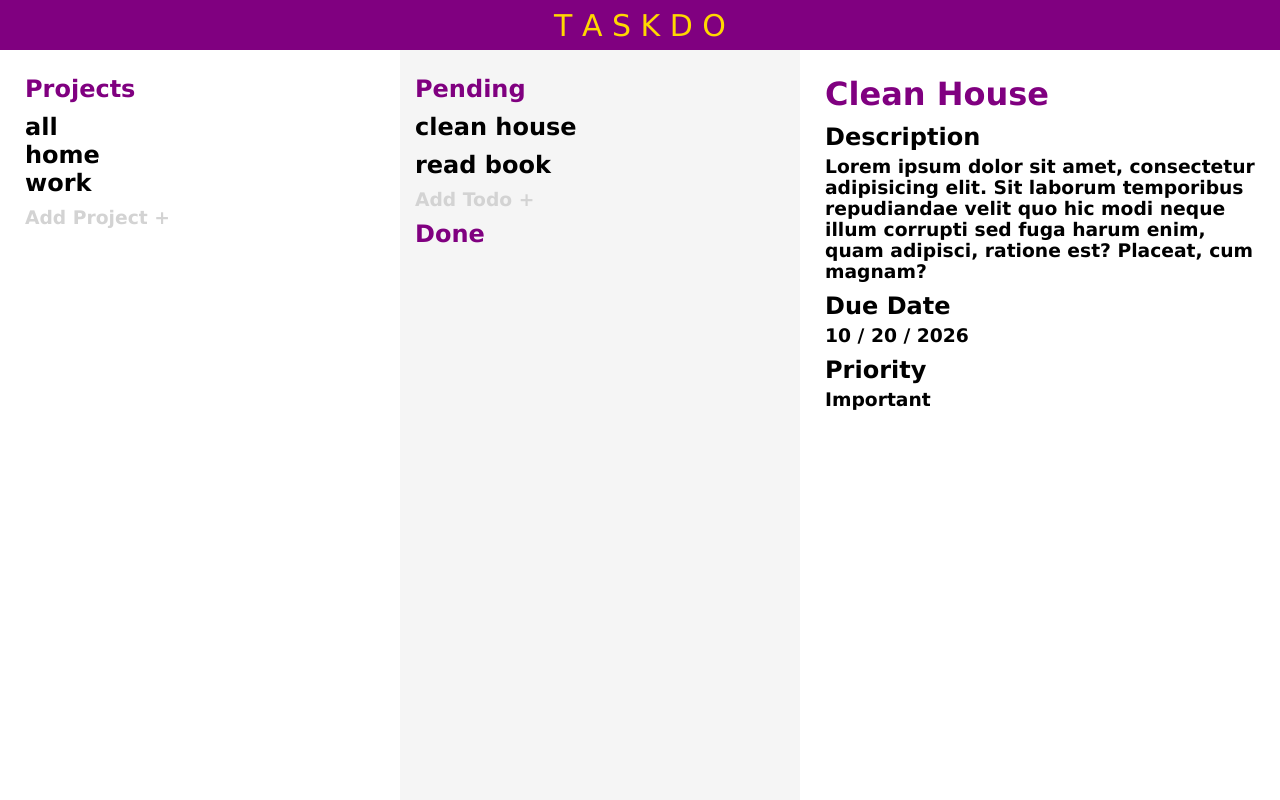
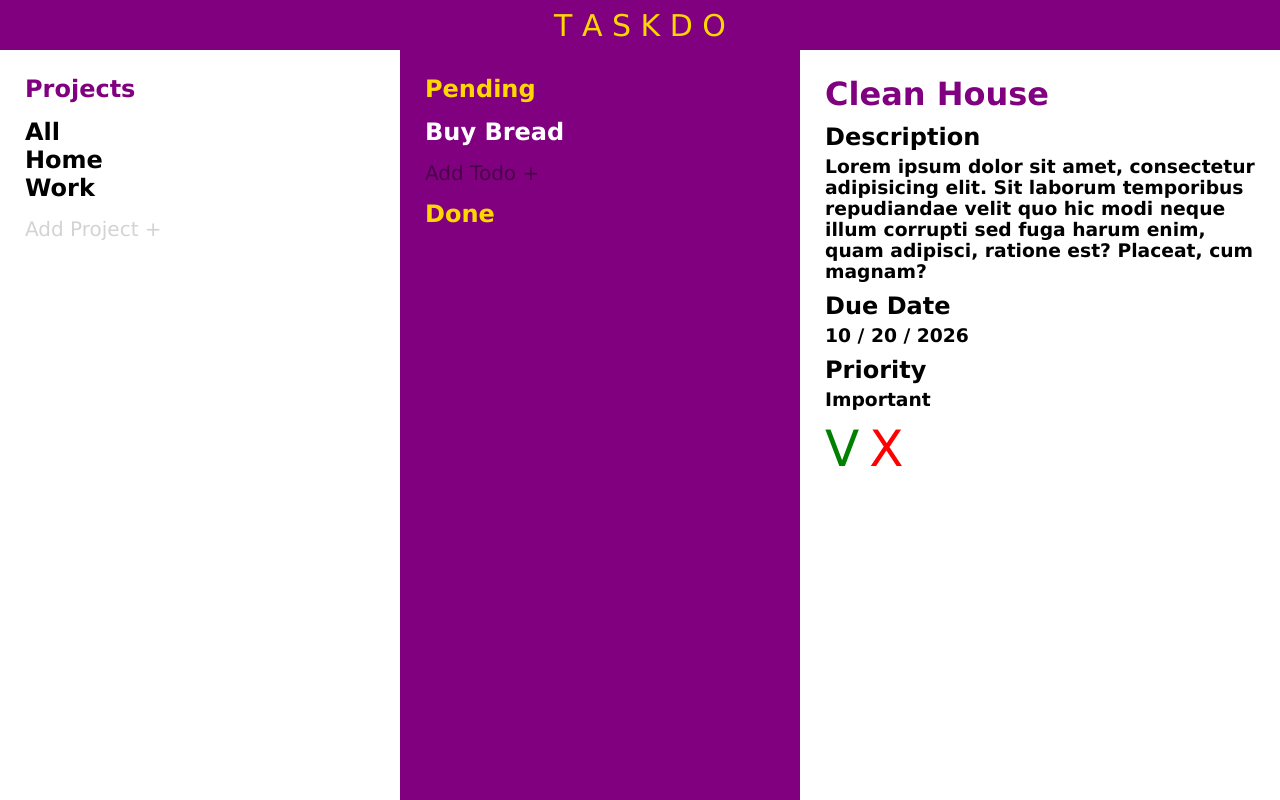
Before and after one commit to fnafelipe/odin-todolist, a website built with webpack: page src/template.html in a window 1280 px wide. Built offline with nearby package versions, Linux system fonts and the light colour scheme.

Commit message:
style: set todo action buttons preview

```diff
--- a/src/styles.css
+++ b/src/styles.css
@@ -1,3 +1,5 @@
+
+
 * {
   padding: 0;
   margin: 0;
@@ -32,41 +34,118 @@ body {
 
 .projects-section {
   display: flex;
+  flex-direction: column;
+  gap: 15px;
   padding: 25px;
-  flex-direction: column;
-  background-color: white;
 }
 
 .projects-section h1 {
   color: purple;
   font-weight: bold;
-  margin-bottom: 10px;
+}
+
+.projects {
+  display: flex;
+  flex-direction: column;
+}
+
+.projects button {
+  background-color: white;
+  border: none;
+  font-size: 24px;
+  font-weight: bold;
+  text-align: left;
+}
+
+.projects button:hover {
+  background-color: whitesmoke;
+}
+
+#addproject-btn {
+  background-color: white;
+  border: none;
+  font-size: 20px;
+  color: lightgray;
+  text-align: left;
+}
+
+#addproject-btn:hover {
+  color: gray;
 }
 
 .projects-section h3 {
   color: lightgray;
+}
+
+.todos-section {
+  display: flex;
+  flex-direction: column;
+  gap: 15px;
+  grid-area: todos;
+  background-color: purple;
+  padding: 25px;
+}
+
+.todos-section h1 {
+  color: gold;
+}
+
+.todos {
+  display: flex;
+  flex-direction: column;
+}
+
+
+.todos button {
+  background-color: purple;
+  color: white;
+  border: none;
+  font-size: 24px;
+  font-weight: bold;
+  text-align: left;
+}
+
+.todos button:hover {
+  background-color: rgb(73, 0, 73);
+}
+
+.todo-btns {
+  display: flex;
+  gap: 10px;
+}
+
+#do, #remove {
+  background-color: white;
+  border: none;
+  font-size: 50px;
+}
+
+#do {
+  color: green;
+}
+
+#remove {
+  color: red;
+}
+
+#addtodo-btn {
+  border: none;
+  background-color: purple;
+  font-size: 20px;
+  color: rgb(73, 0, 73);
+  text-align: left;
+}
+
+#addtodo-btn:hover {
+  color: rgb(42, 0, 42);
+}
+
+
+.todos-section h3 {
+  color: black;
   margin-top: 10px;
 }
 
-.todos-section {
-  grid-area: todos;
-  background-color: whitesmoke;
-  padding: 15px;
-}
-
-.todos-section h1 {
-  color: purple;
-  margin: 10px auto;
-}
-
-.todos-section h2 {
-  margin-bottom: 10px;
-}
-
-.todos-section h3 {
-  color: lightgray;
-  margin-top: autopx;
-}
 
 .input {
   padding: 25px;
--- a/src/template.html
+++ b/src/template.html
@@ -11,17 +11,21 @@
       <div class="page-title">T A S K D O</div>
       <nav class="projects-section">
         <h1>Projects</h1>
-        <h2>all</h2>
-        <h2>home</h2>
-        <h2>work</h2>
-        <h3>Add Project +</h3>
+        <div class="projects">
+          <button>All</button>
+          <button>Home</button>
+          <button>Work</button>
+        </div>
+        <button id="addproject-btn">Add Project +</button>
       </nav>
       <nav class="todos-section">
         <h1>Pending</h1>
-        <h2>clean house</h2>
-        <h2>read book</h2>
-        <h3>Add Todo +</h3>
+        <div class="pending todos">
+          <button>Buy Bread</button>
+        </div>
+        <button id="addtodo-btn">Add Todo +</button>
         <h1>Done</h1>
+        <div class="done todos"></div>
       </nav>
       <main class="input">
         <h1>Clean House</h1>
@@ -35,6 +39,10 @@
         <h3>10 / 20 / 2026</h3>
         <h2>Priority</h2>
         <h3>Important</h3>
+        <div class="todo-btns">
+          <button id="do">V</button>
+          <button id="remove">X</button>
+        </div>
       </main>
     </div>
   </body>
```
